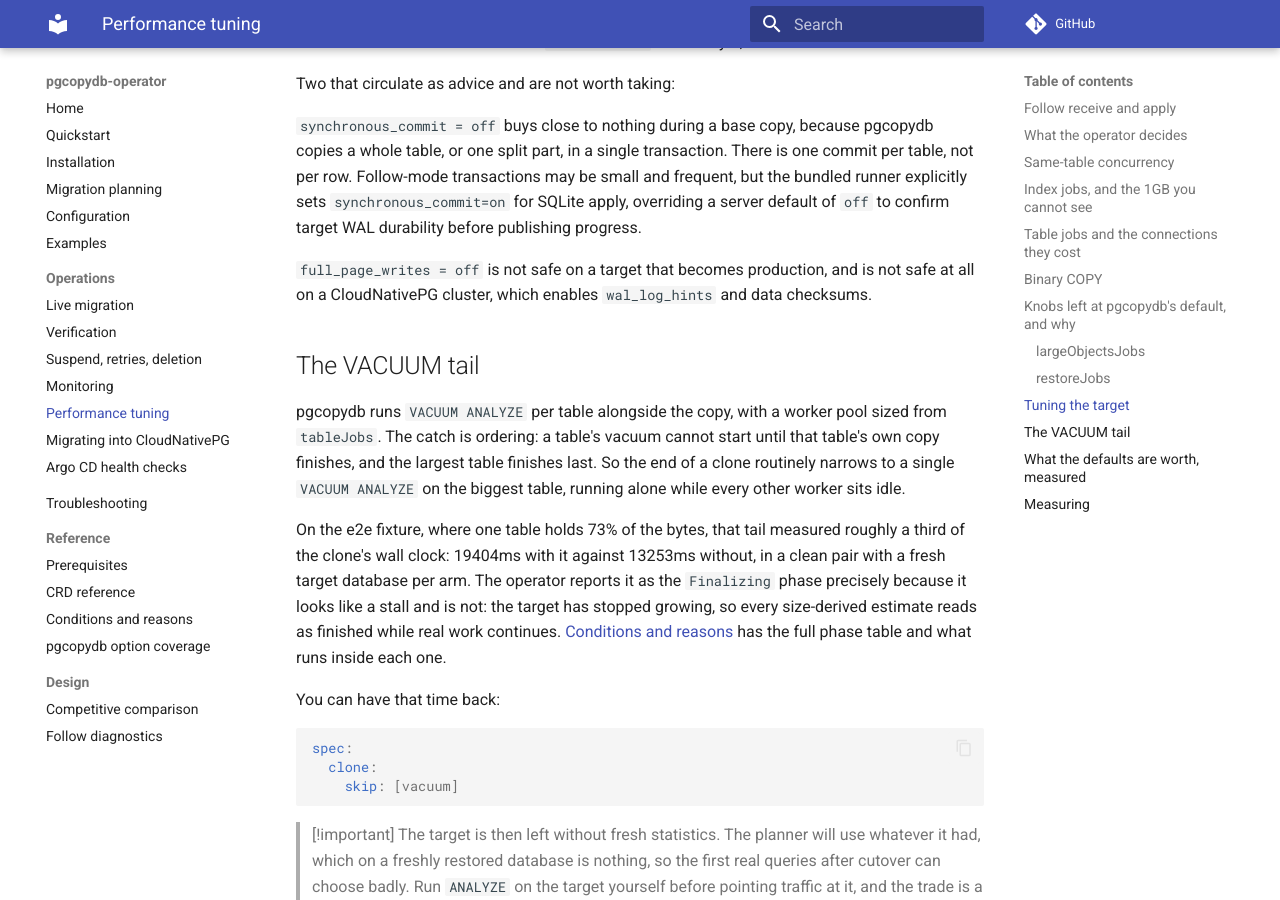
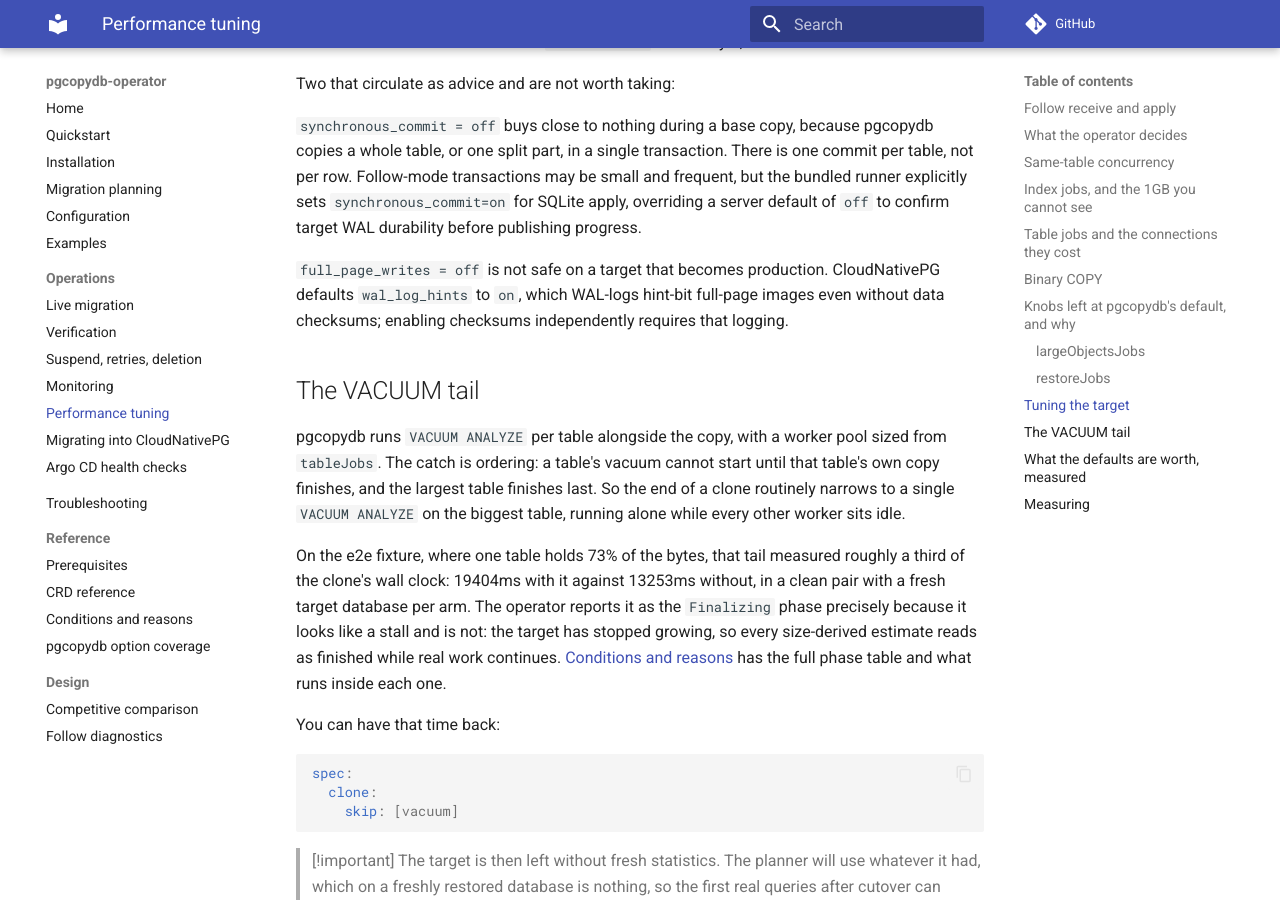
Before and after one commit to ydixken/pgcopydb-operator, an MkDocs documentation site: the page built from docs/operations/performance.md, in a window 1280 px wide and 900 px high, scrolled down 5080 px. Built offline with MkDocs 1.6.1 and Material for MkDocs 9.7.7, drawn with Linux system fonts in a browser that asks for light colours; comment, search, counter and statistics services are not loaded.

Commit message:
docs: correct CloudNativePG checksum and hint-bit WAL guidance

```diff
--- a/docs/operations/performance.md
+++ b/docs/operations/performance.md
@@ -161,7 +161,8 @@ Two that circulate as advice and are not worth taking:
 There is one commit per table, not per row.
 Follow-mode transactions may be small and frequent, but the bundled runner explicitly sets `synchronous_commit=on` for SQLite apply, overriding a server default of `off` to confirm target WAL durability before publishing progress.
 
-`full_page_writes = off` is not safe on a target that becomes production, and is not safe at all on a CloudNativePG cluster, which enables `wal_log_hints` and data checksums.
+`full_page_writes = off` is not safe on a target that becomes production.
+CloudNativePG defaults `wal_log_hints` to `on`, which WAL-logs hint-bit full-page images even without data checksums; enabling checksums independently requires that logging.
 
 ## The VACUUM tail
 
```
Also changed, not shown: CONTRIBUTING.md (+1 -0 lines), tasks/lessons.md (+2 -0 lines).
